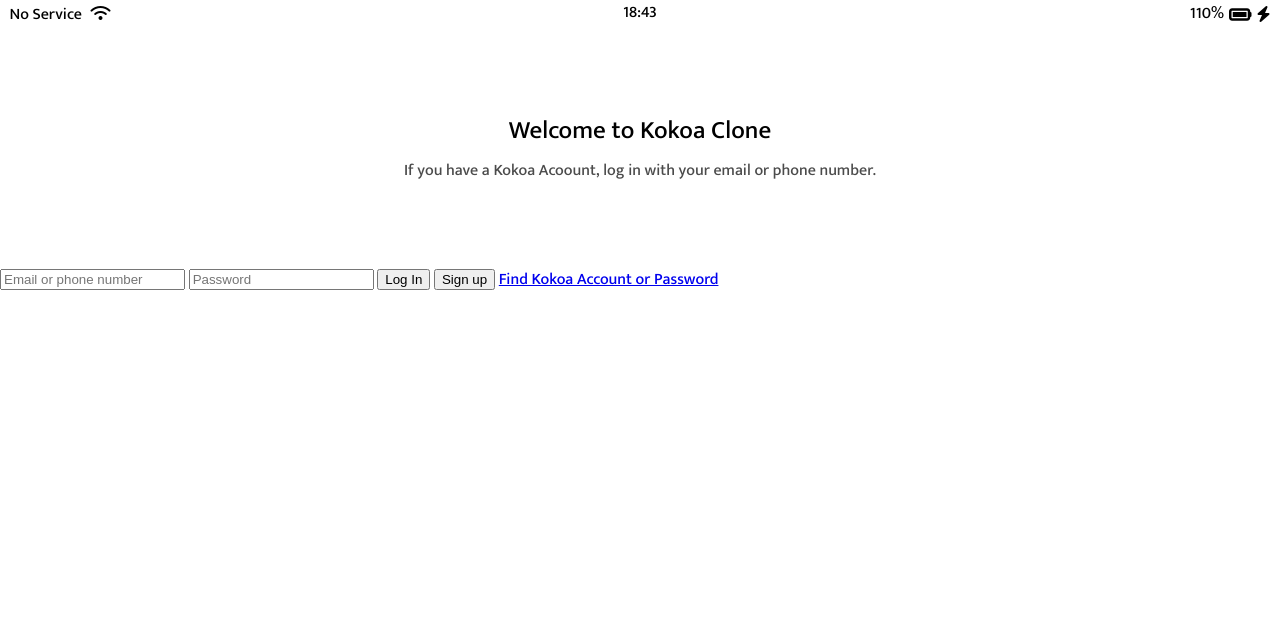
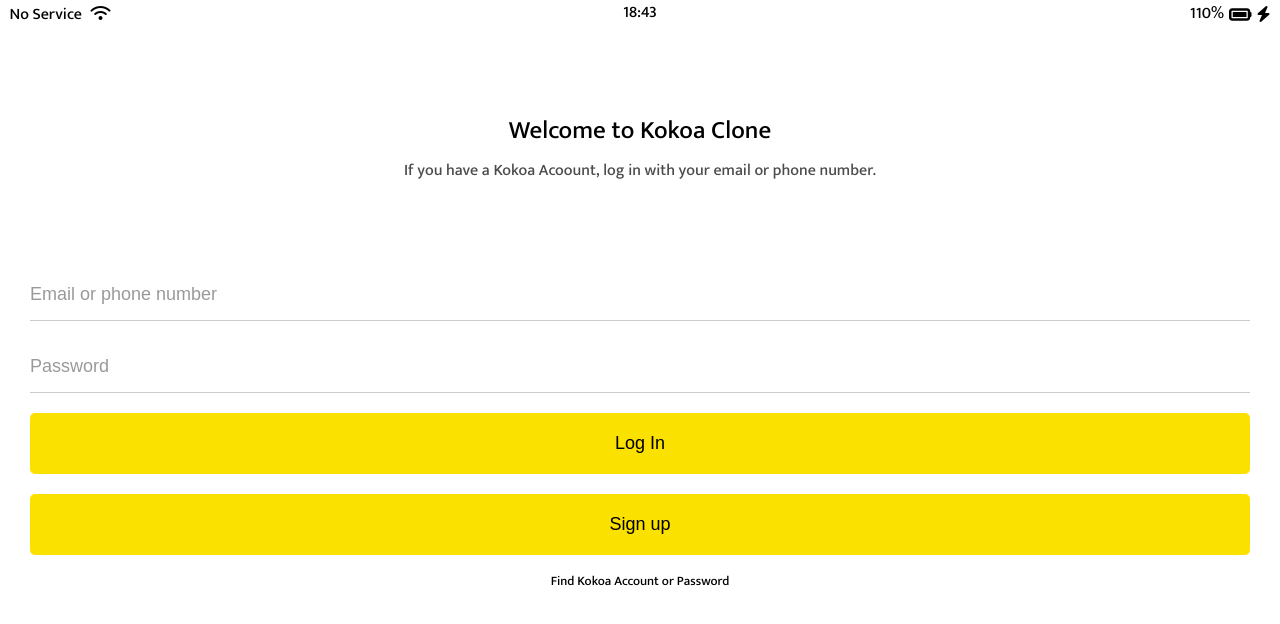
Before and after one commit to Iny96/kokoa-clone, a plain HTML site: page index.html in a window 1280 px wide. Drawn offline with Linux system fonts and the light colour scheme.

Commit message:
~#6.9 Login page done

```diff
--- a/css/reset.css
+++ b/css/reset.css
@@ -46,3 +46,7 @@ table {
 	border-collapse: collapse;
 	border-spacing: 0;
 }
+
+input:focus {
+    outline: none;
+}
--- /dev/null
+++ b/css/screens/login.css
@@ -0,0 +1,121 @@
+/* BEM(Block Element Modify) */
+
+.welcome-header {
+    margin: 90px 0px;
+    text-align: center;
+    display: flex;
+    flex-direction: column;
+    align-items: center;
+}
+
+.welcome-header__title {
+    margin-bottom: 20px;
+    font-size: 25px;
+}
+.welcome-header__text {
+    width: 60%;
+    opacity: 0.7;
+}
+/* BEM(Block Element Modify) 방식 */
+
+
+/* ID 사용 */
+#login-form {
+    display: flex;
+    flex-direction: column;
+    margin: 0px 30px;
+}
+
+#login-form input {
+    border: none;
+    padding: 15px 0px;
+    font-size: 18px;
+    margin-bottom: 20px;
+}
+#login-form input:not([type="submit"]) {
+    border-bottom: 1px solid rgba(0, 0, 0, 0.2);
+    transition: border-color 0.3s ease-in-out;
+}
+
+#login-form input::placeholder {
+    color: rgba(0, 0, 0, 0.4);
+}
+
+#login-form input:focus {
+    border-color: var(--yellow);
+}
+
+#login-form input[type="submit"] {
+    background-color: var(--yellow);
+    cursor: pointer;
+    padding: 20px 0px;
+    border-radius: 5px;
+}
+
+#login-form a {
+    text-align: center;
+    text-decoration: none;
+    color: inherit;
+    font-size: 13px;
+
+}/* BEM(Block Element Modify) */
+
+.welcome-header {
+    margin: 90px 0px;
+    text-align: center;
+    display: flex;
+    flex-direction: column;
+    align-items: center;
+}
+
+.welcome-header__title {
+    margin-bottom: 20px;
+    font-size: 25px;
+}
+.welcome-header__text {
+    width: 60%;
+    opacity: 0.7;
+}
+/* BEM(Block Element Modify) 방식 */
+
+
+/* ID 사용 */
+#login-form {
+    display: flex;
+    flex-direction: column;
+    margin: 0px 30px;
+}
+
+#login-form input {
+    border: none;
+    padding: 15px 0px;
+    font-size: 18px;
+    margin-bottom: 20px;
+}
+#login-form input:not([type="submit"]) {
+    border-bottom: 1px solid rgba(0, 0, 0, 0.2);
+    transition: border-color 0.3s ease-in-out;
+}
+
+#login-form input::placeholder {
+    color: rgba(0, 0, 0, 0.4);
+}
+
+#login-form input:focus {
+    border-color: var(--yellow);
+}
+
+#login-form input[type="submit"] {
+    background-color: var(--yellow);
+    cursor: pointer;
+    padding: 20px 0px;
+    border-radius: 5px;
+}
+
+#login-form a {
+    text-align: center;
+    text-decoration: none;
+    color: inherit;
+    font-size: 13px;
+
+}
--- a/css/style.css
+++ b/css/style.css
@@ -1,25 +1,9 @@
 @import url('https://fonts.googleapis.com/css2?family=Mukta:wght@500&display=swap');
 @import "reset.css";
-@import "status-bar.css";
+@import "variables.css";
+@import "components/status-bar.css";
+@import "screens/login.css";
 
 body {
     font-family: 'Mukta', sans-serif;
 }
-
-.welcome-header {
-    margin: 90px 0px;
-    text-align: center;
-    display: flex;
-    flex-direction: column;
-    align-items: center;
-}
-
-.welcome-header__title {
-    margin-bottom: 20px;
-    font-size: 25px;
-}
-.welcome-header__text {
-    width: 60%;
-    opacity: 0.7;
-    margin-bottom: ;
-}
--- /dev/null
+++ b/css/variables.css
@@ -0,0 +1,3 @@
+:root {
+    --yellow: #FAE100;
+}
--- a/index.html
+++ b/index.html
@@ -33,7 +33,7 @@
       </p>
     </header>
 
-    <form id="login-form">
+    <form action="friends.html" method="get" id="login-form">
       <input type="text" placeholder="Email or phone number" />
       <input type="password" placeholder="Password" />
       <input type="submit" value="Log In" />
```
Also changed, not shown: friends.html (added, +1 -0 lines), css/components/status-bar.css (renamed from css/status-bar.css).
